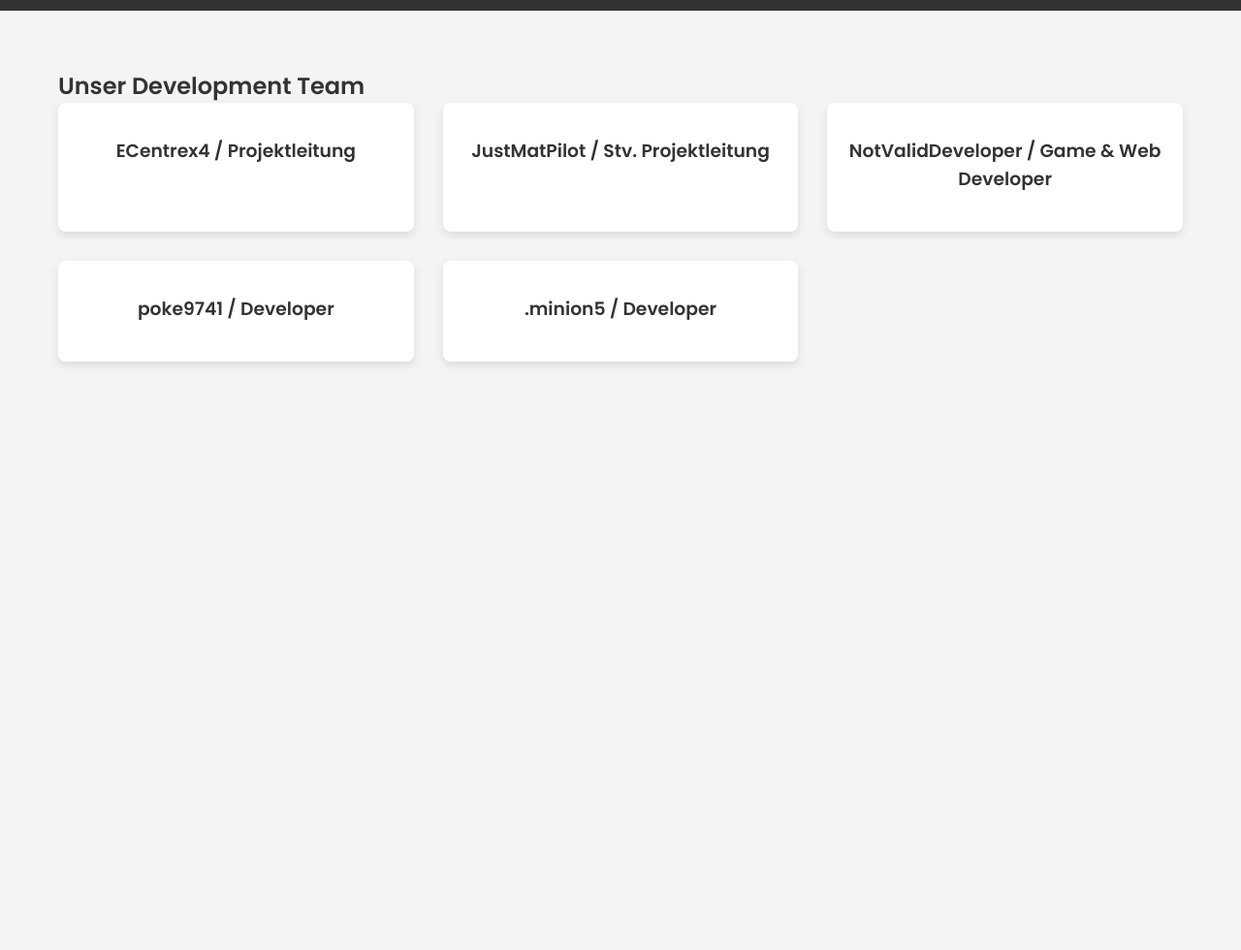
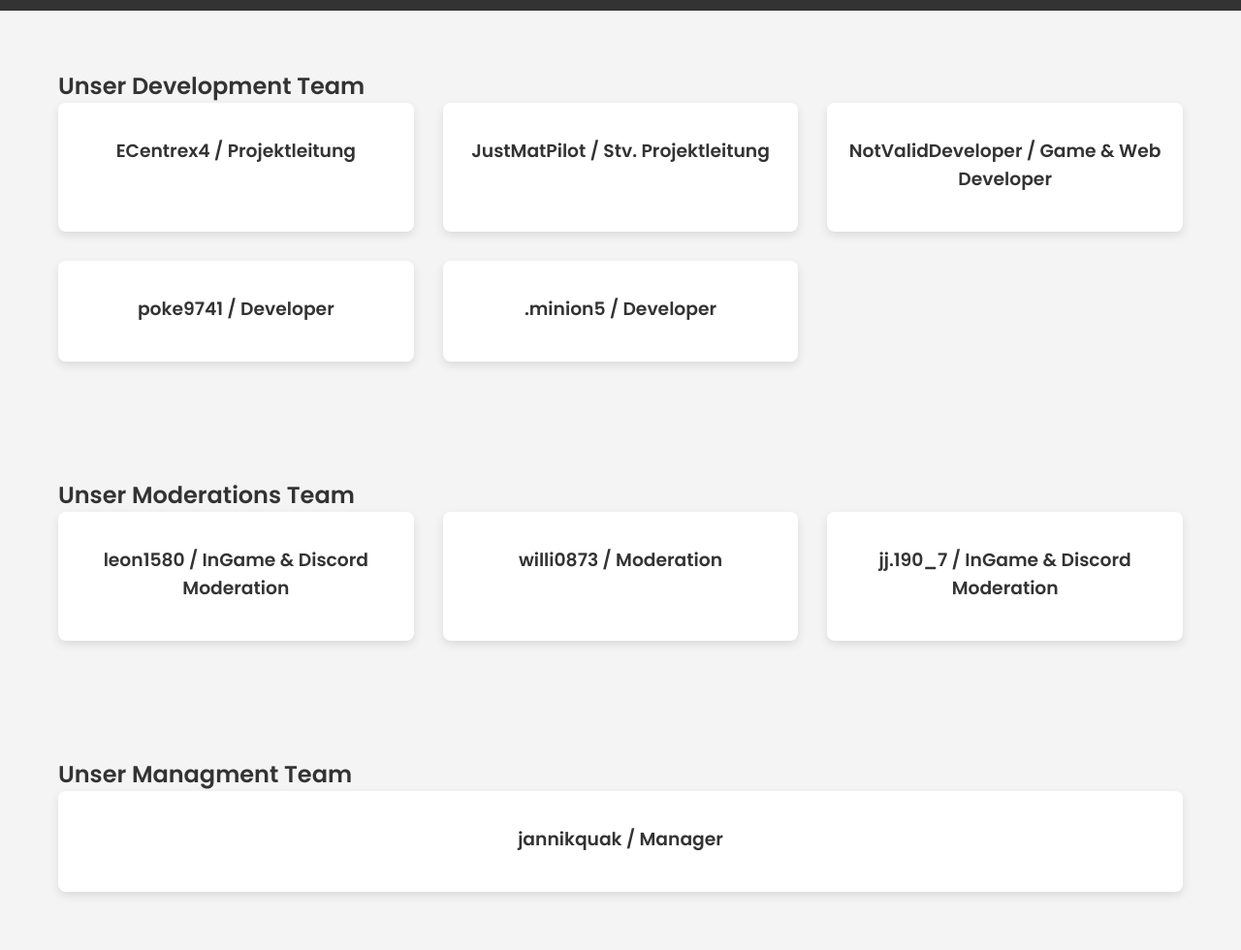
Before and after one commit to D3NOX/Emergency-Essen, a plain HTML site: page dev_team.html in a window 1280 px wide. Shown: the part 96-1076 px from the top of the page at 97% size. Before the commit the page ends 800 px from the top, so only its background shows below. Drawn offline with Linux system fonts and the light colour scheme.

Commit message:
Update dev_team.html

```diff
--- a/dev_team.html
+++ b/dev_team.html
@@ -36,7 +36,7 @@
 
                 <li>
                     <img src="Images/Icons/team.PNG" alt="Home Icon" class="nav-icon">
-                    <a href="dev_team.html">Development Team</a>
+                    <a href="dev_team.html">Team</a>
                 </li>
 
                 <li>
@@ -81,5 +81,44 @@
             </div>
         </section>
     </main>
+
+      <main>
+        <section class="features">
+            <div class="container">
+                <h2>Unser Moderations Team</h2>
+                <div class="grid-boxes">
+                    <div class="box">
+                        <h3>leon1580 / InGame & Discord Moderation</h3>
+                        <p></p>
+                    </div>
+
+                    <div class="box">
+                        <h3>willi0873 / Moderation</h3>
+
+                        <p></p>
+                    </div>
+
+                    <div class="box">
+                        <h3>jj.190_7 / InGame & Discord Moderation</h3>
+                        <p></p>
+                    </div>
+                </div>
+            </div>
+        </section>
+    </main>
+
+          <main>
+        <section class="features">
+            <div class="container">
+                <h2>Unser Managment Team</h2>
+                <div class="grid-boxes">
+                    <div class="box">
+                        <h3>jannikquak / Manager</h3>
+                        <p></p>
+                    </div>
+                </div>
+            </div>
+        </section>
+    </main>
 </body>
 </html>
```
